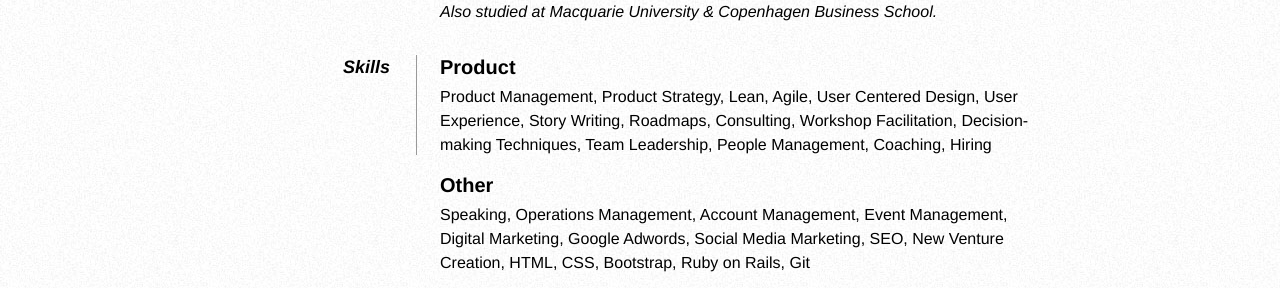
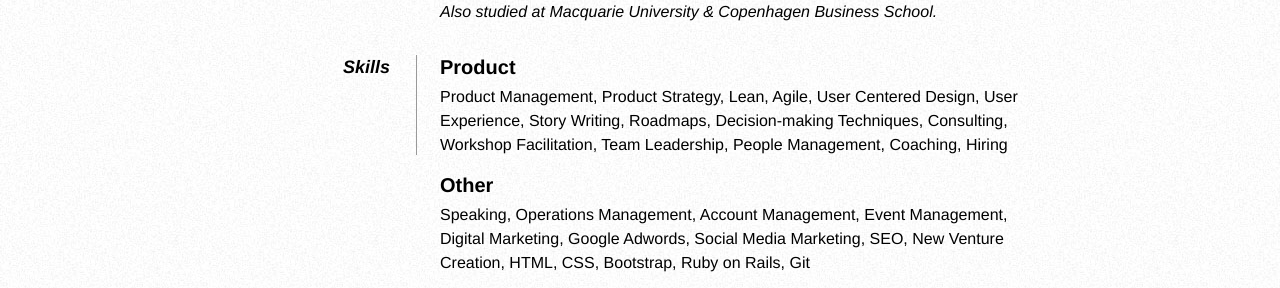
Before and after one commit to liamdarmody/liamdarmody.github.io, a Jekyll site: the page built from resume.html, in a window 1280 px wide. Shown: the part 2001-2289 px from the top of the page. Built offline with Jekyll 4.4.1, drawn with Linux system fonts in a browser that asks for light colours; Markdown is read by kramdown in place of the engine named in the settings.

```diff
--- a/resume.html
+++ b/resume.html
@@ -126,7 +126,7 @@ permalink: /resume/
     <dt>Skills</dt>
     <dd>
       <h2>Product</h2>
-      <p>Product Management, Product Strategy, Lean, Agile, User Centered Design, User Experience, Story Writing, Roadmaps, Consulting, Workshop Facilitation, Decision-making Techniques, Team Leadership, People Management, Coaching, Hiring</p>
+      <p>Product Management, Product Strategy, Lean, Agile, User Centered Design, User Experience, Story Writing, Roadmaps, Decision-making Techniques, Consulting, Workshop Facilitation, Team Leadership, People Management, Coaching, Hiring</p>
       <h2>Other</h2>
       <p>Speaking, Operations Management, Account Management, Event Management, Digital Marketing, Google Adwords, Social Media Marketing, SEO, New Venture Creation, HTML, CSS, Bootstrap, Ruby on Rails, Git</p>
     </dd>
```
